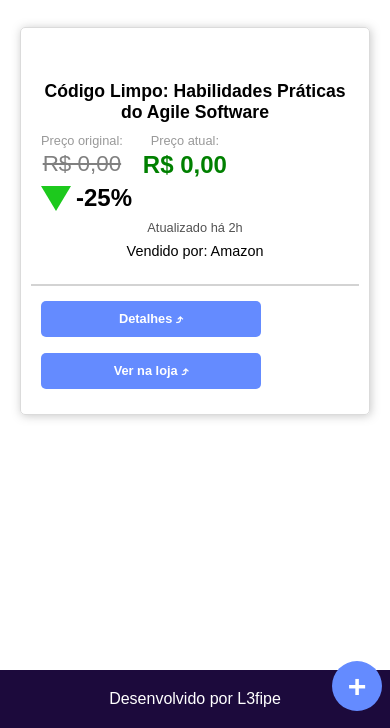
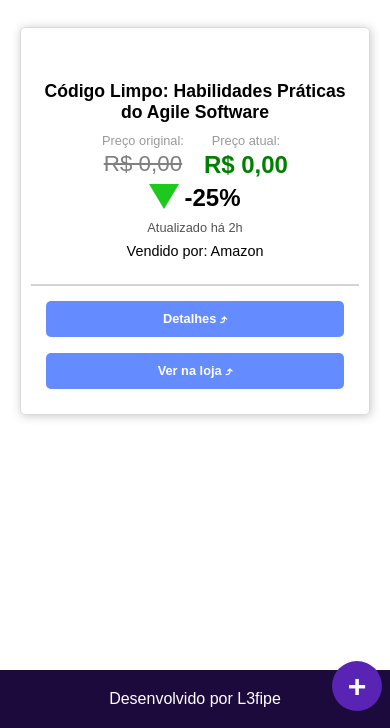
Before and after one commit to F3lip8/monitorador-de-precos, a plain HTML site: page index.html in a window 390 px wide. Shown: the part 116-844 px from the top of the page. Drawn offline with Linux system fonts and the light colour scheme.

Commit message:
Atualizando Responsividade

```diff
--- a/style.css
+++ b/style.css
@@ -26,7 +26,7 @@ body {
     width: 50px;
     height: 50px;
     border-radius: 50%;
-    background-color: var(--secundaria);
+    background-color: var(--principal);
     display: flex;
     justify-content: center;
     align-items: center;
@@ -41,8 +41,7 @@ body {
 
 .add-button:hover {
     cursor: pointer;
-    color: var(--secundaria);
-    background-color: var(--escura2);
+    background-color: var(--clara);
 }
 
 /* HEADER */
@@ -157,7 +156,6 @@ main {
 
 .change {
     display: flex;
-    align-items: center;
     gap: 5px;
     font-weight: bold;
     font-size: 1.5em;
@@ -189,7 +187,7 @@ main {
     gap: 20px;
     justify-content: center;
     border-top: 2px solid lightgray;
-    padding: 10px;
+    padding: 10px 15px;
     margin-top: 10px;
 }
 
@@ -207,6 +205,7 @@ main {
     width: 100%;
     max-width: 300px;
     transition: 0.4s;
+    box-sizing: border-box;
 }
 
 .btn::after {
@@ -247,23 +246,29 @@ footer {
         font-size: 1.1em;
     }
 
+    .card-prices {
+        justify-content: center;
+    }
+
     .price {
         display: block;
         font-size: 1.2em;
     }
 
-    /* Botões ocupam toda a largura */
+    .change {
+            justify-content: center;
+    }
+
     .botoes {
         flex-direction: column;
         gap: 6px;
     }
 
     .btn {
-        width: 100%; /* Em vez de 300px fixos */
-        max-width: 200px;
+        width: 100%;
+        max-width: 100%;
     }
 
-    /* Input de pesquisa ocupa largura total */
     .search-input {
         width: 90%;
         max-width: 100%;
```
